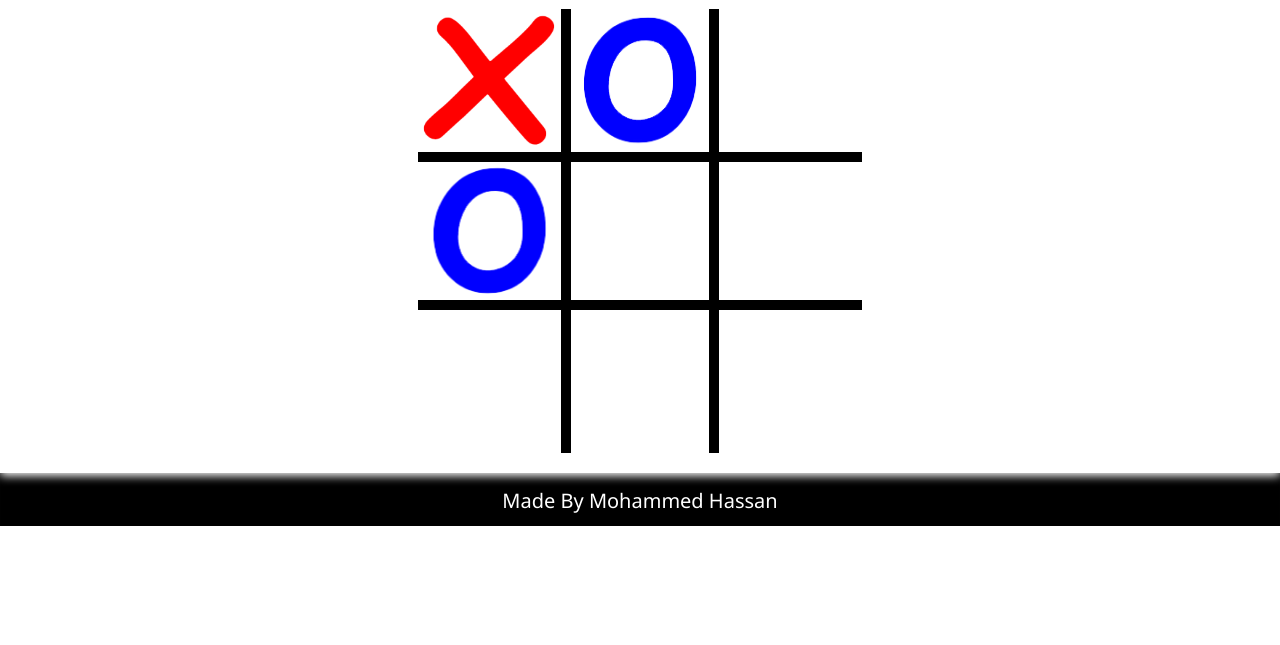
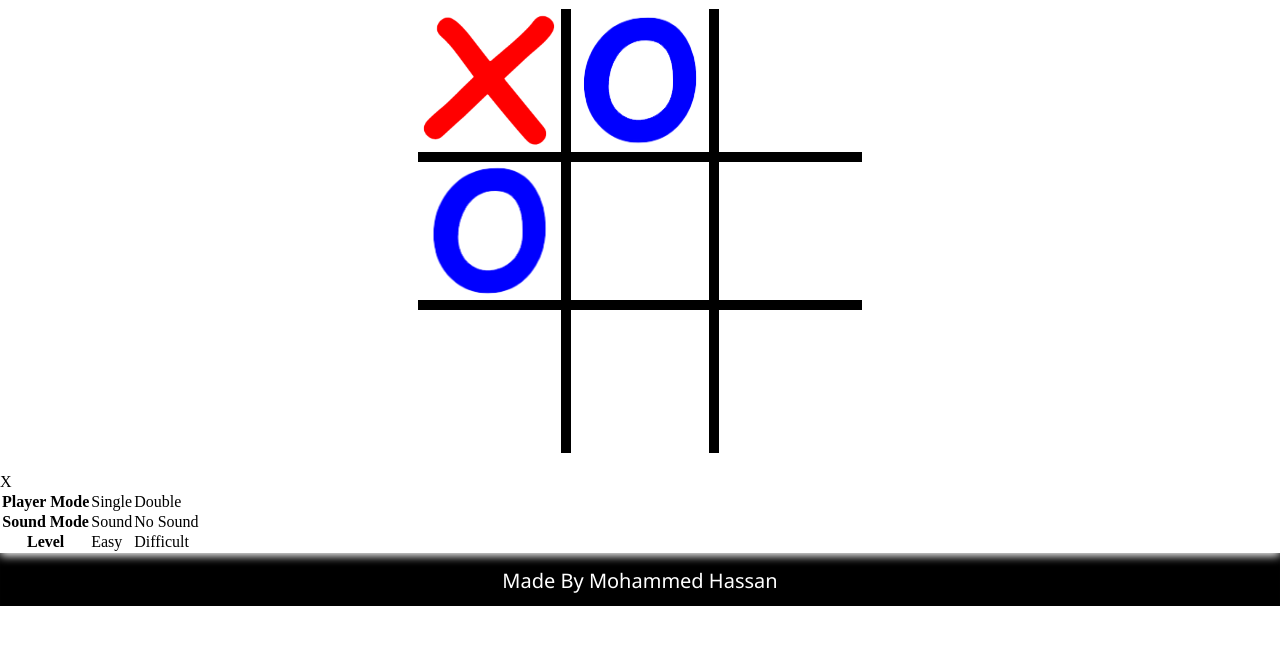
Before and after one commit to MrMohammedMath/XO-Game, a plain HTML site: page index.html in a window 1280 px wide. Shown: the part 79-724 px from the top of the page. Drawn offline with nearby package versions, Linux system fonts and the light colour scheme; a web font is replaced by a local one.

Commit message:
build the html of settings board

```diff
--- a/css/index.css
+++ b/css/index.css
@@ -194,3 +194,7 @@ footer>p {
     background-size: 138px 138px;
     background-position: center;
 }
+
+.settings-panal{
+
+}
--- a/index.html
+++ b/index.html
@@ -62,6 +62,27 @@
         </table>
     </div>
 
+    <div class="settings-panal">
+        <span>X</span>
+        <table>
+            <tr>
+                <th>Player Mode</th>
+                <td>Single</td>
+                <td>Double</td>
+            </tr>
+            <tr>
+                <th>Sound Mode</th>
+                <td>Sound</td>
+                <td>No Sound</td>
+            </tr>
+            <tr>
+                <th>Level</th>
+                <td>Easy</td>
+                <td>Difficult</td>
+            </tr>
+        </table>
+    </div>
+
     <footer>
         <p>Made By <a href="https://www.linkedin.com/in/mr-mohammed-hassan/">Mohammed Hassan</a></p>
     </footer>
```
